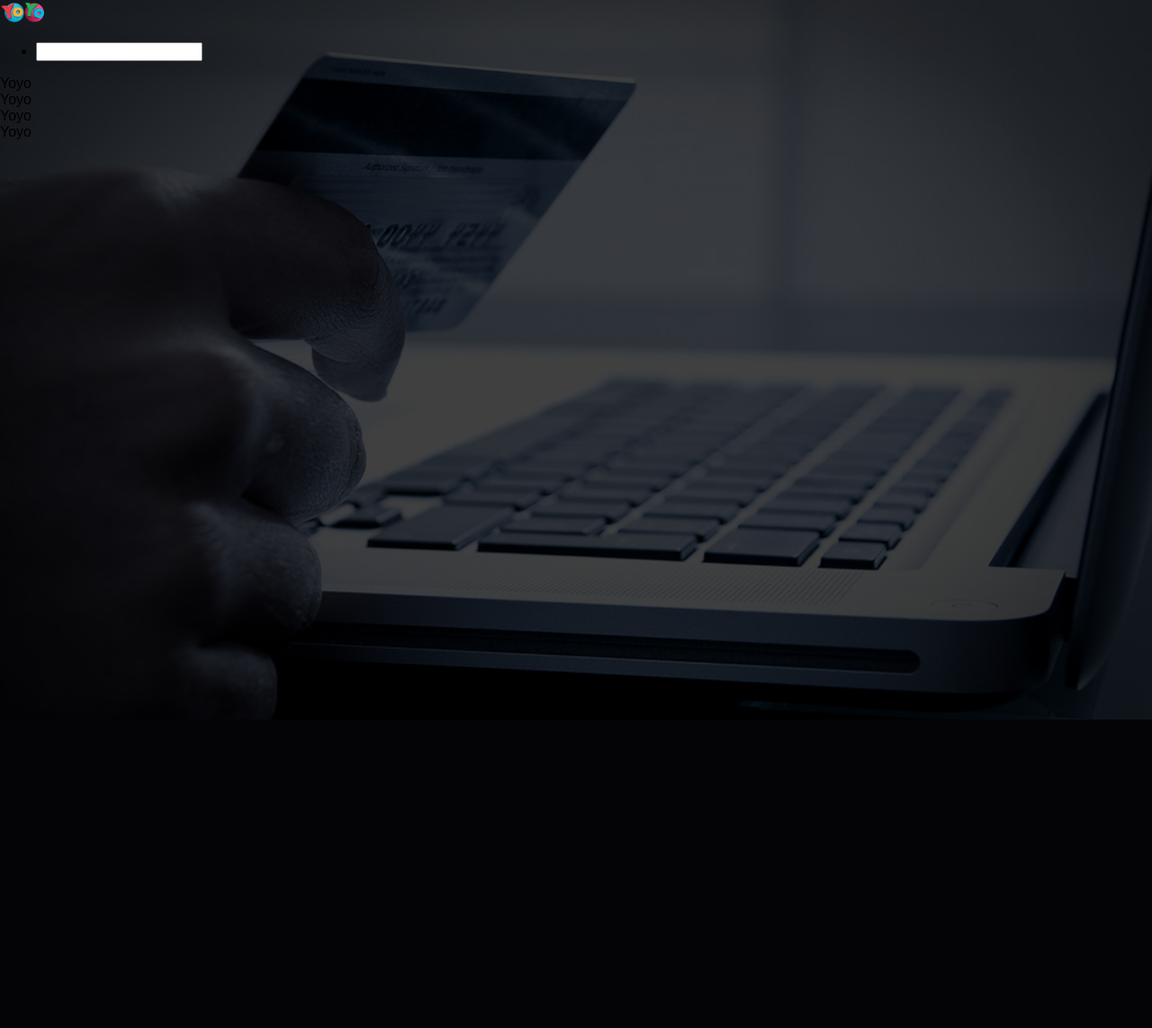
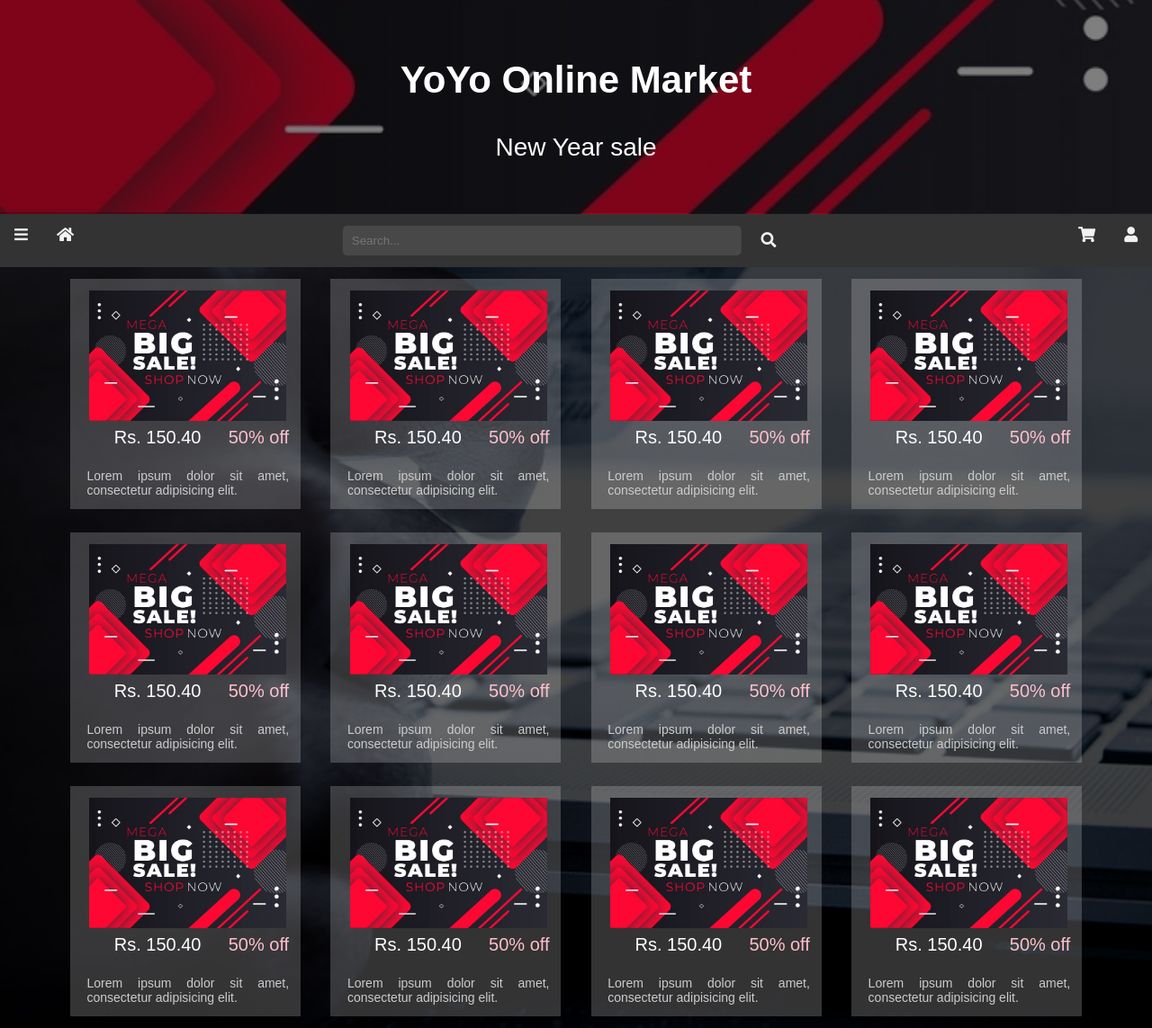
Before and after one commit to Lakmal98/yoyo, a PHP site: page /user/index.php in a window 1280 px wide. Shown: the whole page at 90% size. Before the commit the page ends 800 px from the top, so only its background shows below. Run offline with PHP 8.4, Linux system fonts and the light colour scheme; some libraries are stand-ins or nearby versions.

Commit message:
Modified user index page

```diff
--- a/user/css/user.css
+++ b/user/css/user.css
@@ -0,0 +1,155 @@
+body {
+  margin: 0;
+  font-size: 28px;
+  font-family: Arial, Helvetica, sans-serif;
+}
+
+.header {
+  background: linear-gradient(rgba(0,0,0,0.5), rgba(0,0,0,0.5)), url('../../img/sale.jpg');
+  background-size: cover;
+  background-repeat: no-repeat;
+  background-position: bottom;
+  padding: 30px;
+  text-align: center;
+  color: #fff;
+}
+
+#nav {
+  overflow: hidden;
+  background-color: #333;
+}
+
+#nav > span {
+	float: right;
+}
+
+#nav > span > form {
+	float: left;
+	transform: translateX(-325%);
+}
+
+#nav > span > form input {
+	width: 250%;
+	padding: 5% 0;
+	line-height: 10%;
+	margin: 7.5% 0;
+	border: none;
+	border-radius: 5px;
+	text-indent: 10px;
+	outline: none;
+	background-color: rgba(255,255,255,0.1);
+	color: #fff;
+}
+
+.fa-search {
+	transform: translateX(-620%);
+	margin-top: 2%;
+}
+.fa-search:hover {
+	background-color: transparent;
+	border-radius: 50%;
+}
+
+#submit {
+	display: none;
+}
+
+#nav i {
+  float: left;
+  display: block;
+  color: #f2f2f2;
+  text-align: center;
+  padding: 14px 16px;
+  text-decoration: none;
+  font-size: 17px;
+}
+
+#nav i:hover {
+  background-color: #ddd;
+  color: black;
+}
+
+#nav i.active {
+  background-color: #4CAF50;
+  color: white;
+}
+
+.content {
+  padding: 16px;
+}
+
+.sticky {
+  position: fixed;
+  top: 0;
+  width: 100%;
+}
+
+.sticky + .content {
+  padding-top: 60px;
+}
+
+#side-nav {
+	display: none;
+	position: absolute;
+	z-index: 99;
+	width: 20%;
+	height: auto;
+	transition: 1s;
+	background-color: rgba(0,0,0, 0.5);
+	border: solid 0.4px gray;
+	border-left: none;
+	color: #fff;
+	padding-left: 5%;
+	transition: 1s;
+}
+
+.fa-times{
+	float: right;
+	margin: 5px 10px 0 0;
+	color: #ccc;
+	transition: 0.2s;
+}
+.fa-times:hover {
+	font-size: 30px;
+	color: #fff;
+	transition: 0.2s;
+}
+
+.fa-bars {
+	transition: 0.2s;
+}
+
+.fas {
+	cursor: pointer;
+}
+
+.col {
+	display: inline-block;
+	margin: 1%;
+	padding: 1%;
+	background: rgba(255,255,255, 0.2);
+	width: 18%;
+}
+
+.item-picture {
+	width: 95%;
+	margin-left: 2.5%;
+}
+
+.price {
+	color: #fff;
+	margin-left: 2.5%;
+	font-size: 20px;
+}
+.price > span {
+	color: pink;
+	float: right;
+}
+
+.description {
+	margin-top: 10%;
+	font-size: 50%;
+	text-align: justify;
+	color: #ccc;
+	padding-left: 2.5%;
+}
--- a/user/index.php
+++ b/user/index.php
@@ -9,31 +9,56 @@
 	<link rel="stylesheet" type="text/css" href="css/user.css" >
 </head>
 <body>
-	<header>
-		<nav class="nav">
-			<div class="figure">
-				<a href="http://yoyo.ihostfull.com/">
-					<img src="../img/logo.png" alt="YoYo Logo" width="4%" />
-				</a>
+	<div class="header">
+	  <h2>YoYo Online Market</h2>
+	  <p>New Year sale</p>
+	</div>
+
+	<nav id="nav">
+	  <i class="fas fa-bars" onclick="showSideNav();"></i>
+	  <a href="../index"><i class="fas fa-home"></i></a>
+	  <span>
+	  	<form action="<?php echo $_SERVER['PHP_SELF']; ?>" method='get'>
+	  		<input type="text" name="s" id="searchBox" placeholder="Search...">
+	  		<button type="submit" name="q" id="submit" value="true"></button>
+	  	</form>
+		  <i class="fas fa-search" onclick="search();"></i>
+		  <i class="fas fa-shopping-cart"></i>
+		  <i class="fas fa-user"></i>
+	  </span>
+	</nav>
+
+	<div id="side-nav">
+	  <i class="fas fas fa-times" onclick="hideSideNav();"></i>
+	  <ul>
+	  	<li>Category</li>
+	  	<ul>
+	  		<li>1</li>
+	  		<li>2</li>
+	  		<li>3</li>
+	  	</ul>
+	  </ul>
+	</div>
+
+	<main>
+		<center>
+		<?php for ($i=0; $i < 12; $i++) { ?>
+			<div class="col">
+				<img src="../img/sale.jpg" alt="Item picture" class="item-picture">
+				<div class="price">
+					Rs. 150.40
+					<span>
+						50% off
+					</span>
+				</div>
+				<div class="description">
+					Lorem ipsum dolor sit amet, consectetur adipisicing elit.
+				</div>
 			</div>
-			<ul>
-				<li>
-					<form action="<?php echo $_SERVER['PHP_SELF']; ?>">
-						<input type="text" name="s" id="s" />
-					</form>
-				</li>
-			</ul>
-		</nav>
+		<?php } ?>
+		</center>
+	</main>
 
-		<main>
-			<div>Yoyo</div>
-			<div>Yoyo</div>
-			<div>Yoyo</div>
-			<div>Yoyo</div>
-			<div class="content">
-
-			</div>
-		</main>
-	</header>
+	<script src="js/user.js"></script>
 </body>
 </html>
--- /dev/null
+++ b/user/js/user.js
@@ -0,0 +1,24 @@
+window.onscroll = function() {myFunction()};
+
+var nav = document.getElementById("nav");
+var sticky = nav.offsetTop;
+
+function myFunction() {
+  if (window.pageYOffset >= sticky) {
+    nav.classList.add("sticky")
+  } else {
+    nav.classList.remove("sticky");
+  }
+}
+
+function showSideNav() {
+	document.getElementById('side-nav').style.display = "block";
+}
+
+function hideSideNav() {
+	document.getElementById('side-nav').style.display = "none";
+}
+
+function search() {
+	document.getElementById('submit').click();
+}
```
Also changed, not shown: img/sale.jpg (added), img/user.jpg (added).
